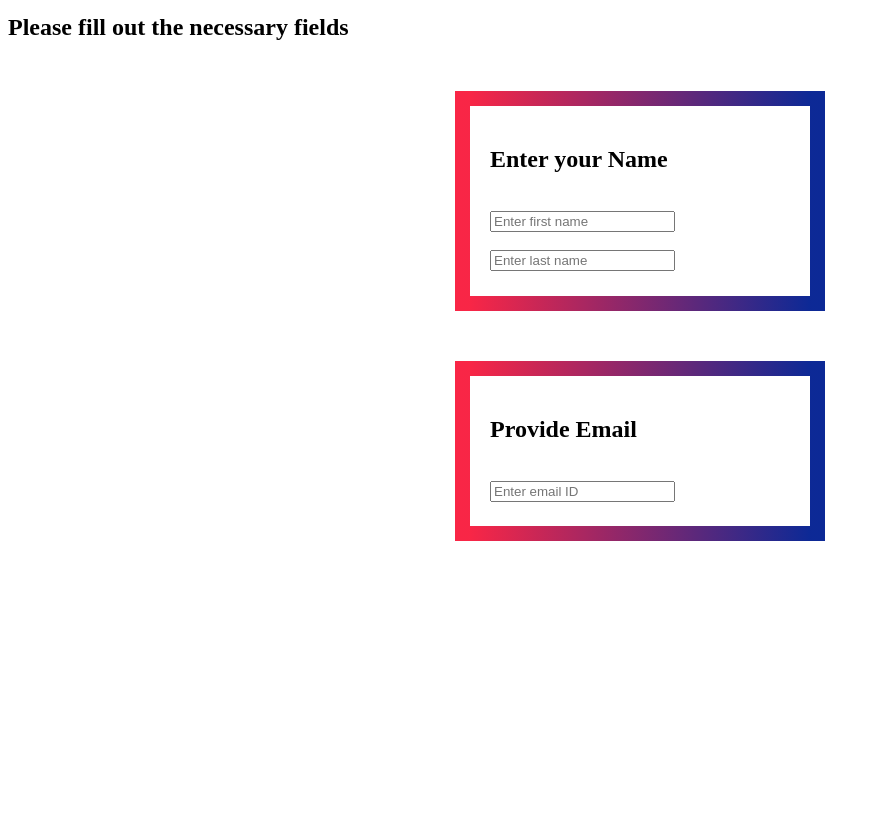
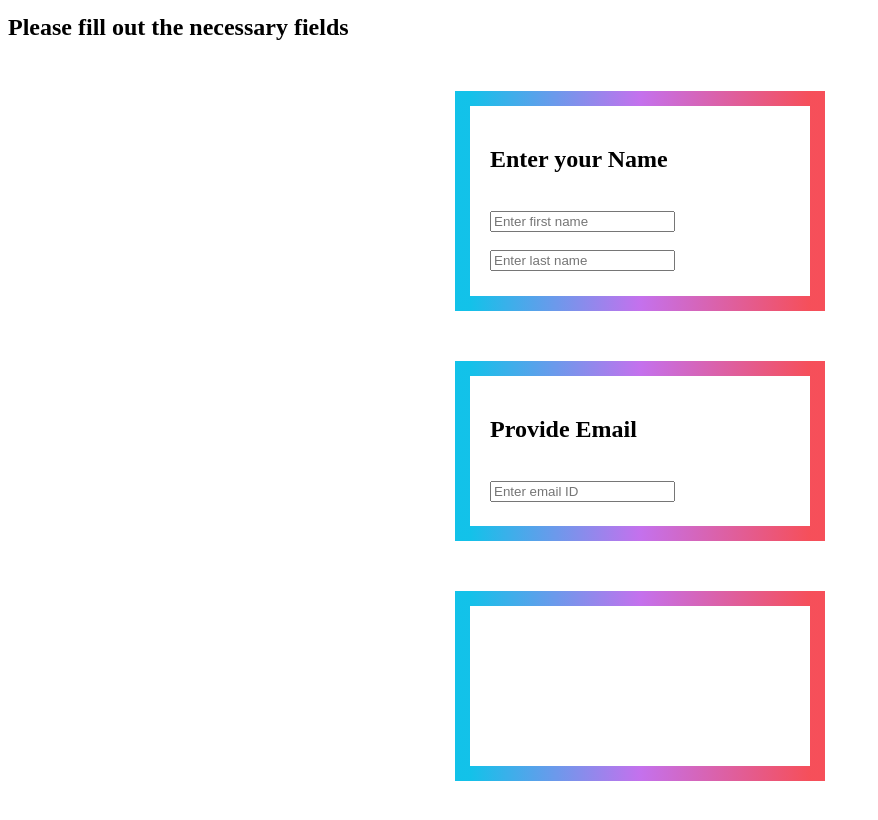
Before and after one commit to sour-sauce1945/WebForm, a plain HTML site: page index.html in a window 1280 px wide. Shown: the part 114-934 px from the top of the page, without its empty margins (0-878 px from the left). Before the commit the page ends 800 px from the top, so only its background shows below. Drawn offline with Linux system fonts and the light colour scheme.

Commit message:
Colour changes

```diff
--- a/index.html
+++ b/index.html
@@ -9,7 +9,7 @@
          width: 300px;
          height: 150px;
         border: 15px solid;
-  border-image: linear-gradient(to right,rgb(249, 38, 70),rgb(12, 41, 150));
+        border-image: linear-gradient(to right, rgb(18, 194, 233),rgb(196, 113, 237),rgb(246, 79, 89));
         border-image-slice: 1;
          padding: 20px;
          margin: 50px auto ;
@@ -19,13 +19,22 @@
         width: 300px;
         height: 110px;
         border: 15px solid;
-  border-image: linear-gradient(to right,rgb(249, 38, 70),rgb(12, 41, 150));
+        border-image: linear-gradient(to right, rgb(18, 194, 233),rgb(196, 113, 237),rgb(246, 79, 89));
         border-image-slice: 1;
         padding: 20px;
         margin: 50px auto ;
+    }
 
+    .form-container3{
+        width: 300px;
+        height: 120px;
+        border: 15px solid;
+        border-image: linear-gradient(to right, rgb(18, 194, 233),rgb(196, 113, 237),rgb(246, 79, 89));
+        border-image-slice: 1;
+        padding: 20px;
+        margin: 50px auto ;
+    }
 
-    }
 
 
     </style>
@@ -53,7 +62,11 @@
       </form>
 </div>
 
-<div = class=""
+<div = class="form-container3">
+
+
+
+</div>
 
 
 </body>
```
Lines whose indentation alone changed are shown as unchanged.
